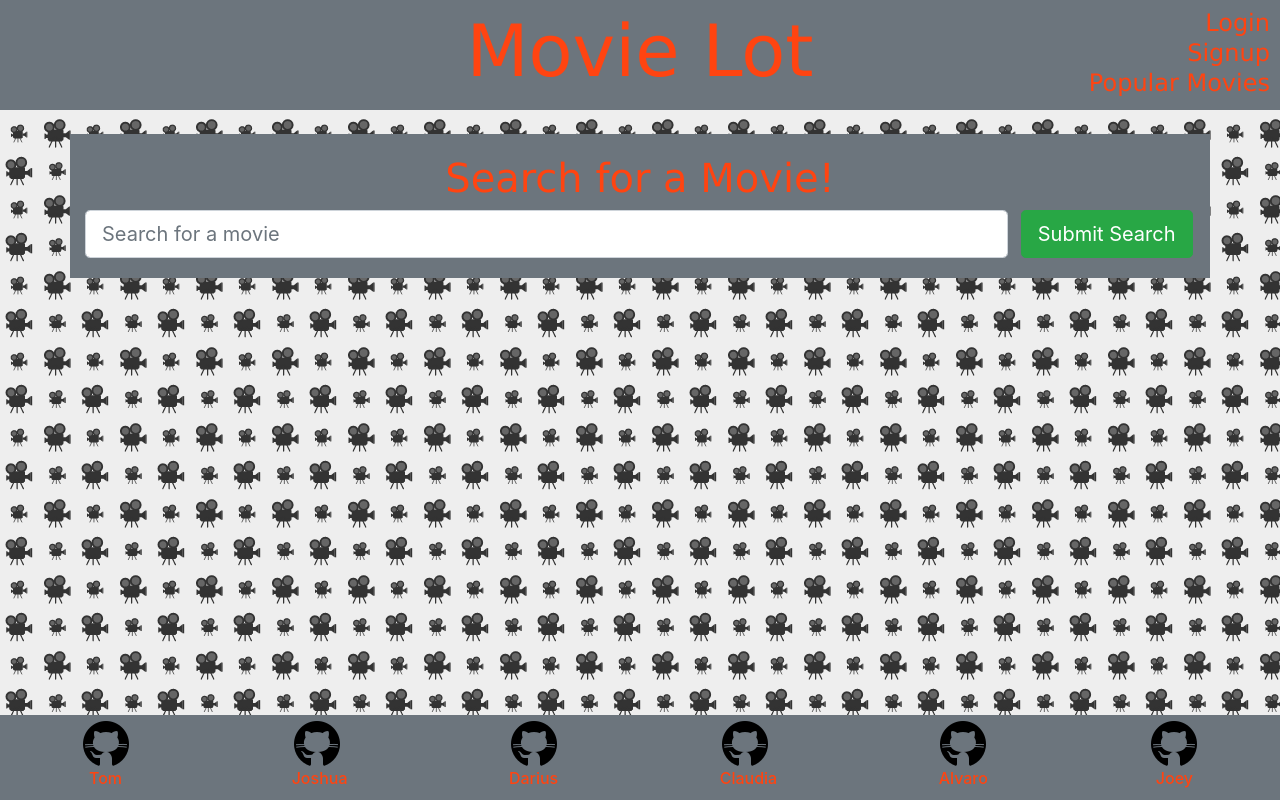
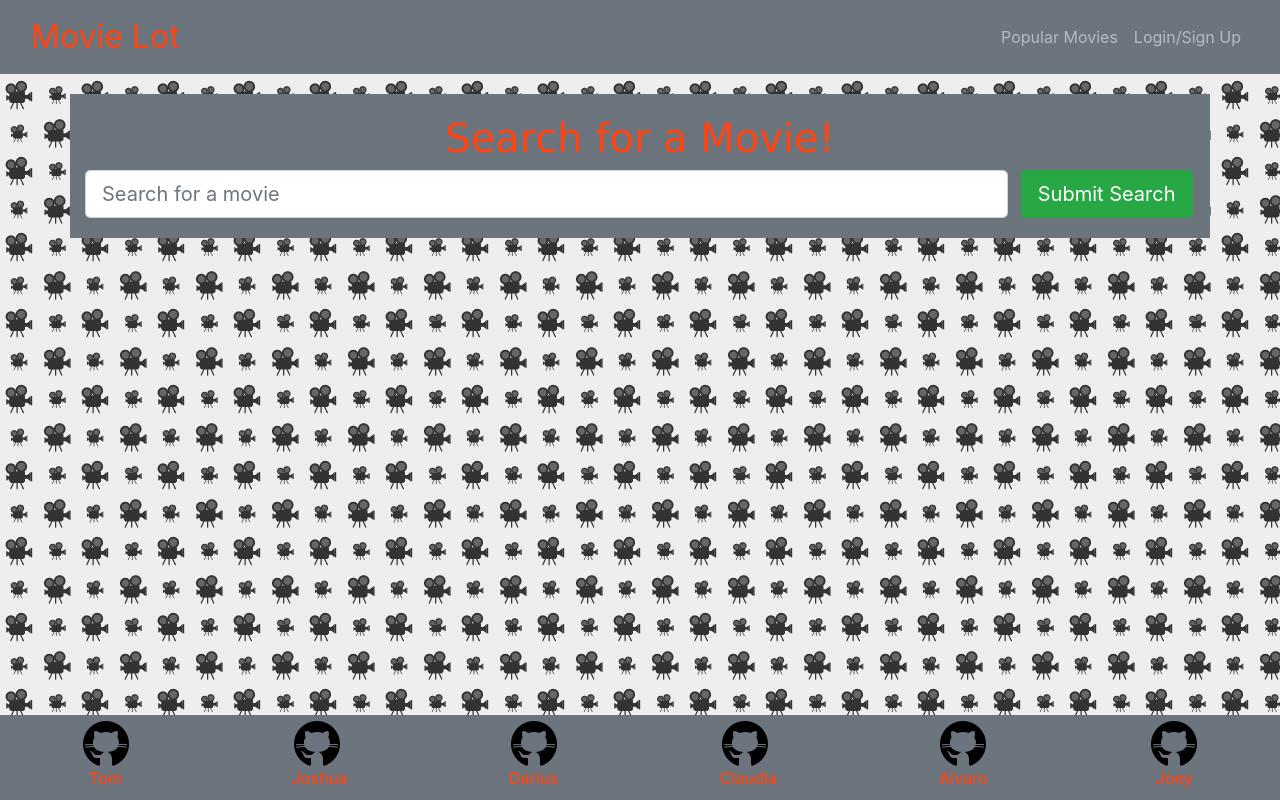
Before and after one commit to layc41/final-countdown, a React (Create React App) app in the folder client/: page / in a window 1280 px wide. Built offline with nearby package versions, Linux system fonts and the light colour scheme.

Commit message:
navbar updated

```diff
--- a/client/src/components/Navbar.js
+++ b/client/src/components/Navbar.js
@@ -1,50 +1,81 @@
-import React from 'react';
+import React, { useState } from 'react';
 import { Link } from 'react-router-dom';
+import { Navbar, Nav, Container, Modal, Tab } from 'react-bootstrap';
 import Auth from '../utils/auth';
+import SignUpForm from './SignupForm'
+import LoginForm from './LoginForm'
 
-function Navbar() {
+function AppNavbar() {
     const logout = event => {
         event.preventDefault();
         Auth.logout();
     };
 
+    // set modal display state
+  const [showModal, setShowModal] = useState(false);
+
     return (
-        <header className="bg-secondary mb-4 py-2 flex-row align-center">
-            <div className="container flex-row justify-space-between-lg justify-center align-center">
-            <Link to="/">
-                <h1 className='title'>Movie Lot</h1>
-            </Link>
-
-            <nav className="text-center">
+        <>
+          <Navbar bg='secondary' variant='dark' expand='lg'>
+            <Container fluid>
+              <Navbar.Brand id='title' as={Link} to='/'>
+                Movie Lot
+              </Navbar.Brand>
+              <Navbar.Toggle aria-controls='navbar' />
+              <Navbar.Collapse id='navbar'>
+                <Nav className='ml-auto'>
+                  <Nav.Link as={Link} to='/popular'>
+                    Popular Movies
+                  </Nav.Link>
+                  {/* if user is logged in show saved books and logout */}
                   {Auth.loggedIn() ? (
                     <>
-                <a href="/" onClick={logout} className='logout-link'>
-                Logout
-                </a>
-                <a href="/popular" onClick={Link} className='popular-link'>
-                Popular Movies
-                </a>
-                <a href="/savedmovies" onClick={Link} className='saved-link'>
-                Your Lot
-                </a>
+                      <Nav.Link as={Link} to='/savedmovies'>
+                        See Your Lot
+                      </Nav.Link>
+                      <Nav.Link onClick={Auth.logout}>Logout</Nav.Link>
                     </>
                   ) : (
-                    <>
-                    <div>
-                    <Link to="/login" className='login-link'>Login</Link>
-                    </div>
-                    <div>
-                    <Link to="/popular" className='popular-link'>Popular Movies</Link>
-                    </div>
-                    <div>
-                    <Link to="/signup" className='signup-link'>Signup</Link>
-                    </div>
+                    <Nav.Link onClick={() => setShowModal(true)}>Login/Sign Up</Nav.Link>
+                  )}
+                </Nav>
+              </Navbar.Collapse>
+            </Container>
+          </Navbar>
+          {/* set modal data up */}
+          <Modal
+            size='lg'
+            show={showModal}
+            onHide={() => setShowModal(false)}
+            aria-labelledby='signup-modal'>
+            {/* tab container to do either signup or login component */}
+            <Tab.Container defaultActiveKey='login'>
+              <Modal.Header closeButton>
+                <Modal.Title id='signup-modal'>
+                  <Nav variant='pills'>
+                    <Nav.Item>
+                      <Nav.Link eventKey='login'>Login</Nav.Link>
+                    </Nav.Item>
+                    <Nav.Item>
+                      <Nav.Link eventKey='signup'>Sign Up</Nav.Link>
+                    </Nav.Item>
+                  </Nav>
+                </Modal.Title>
+              </Modal.Header>
+              <Modal.Body>
+                <Tab.Content>
+                  <Tab.Pane eventKey='login'>
+                    <LoginForm handleModalClose={() => setShowModal(false)} />
+                  </Tab.Pane>
+                  <Tab.Pane eventKey='signup'>
+                    <SignUpForm handleModalClose={() => setShowModal(false)} />
+                  </Tab.Pane>
+                </Tab.Content>
+              </Modal.Body>
+            </Tab.Container>
+          </Modal>
         </>
-                    )}
-                    </nav>
-                    </div>
-                    </header>
       );
-                }
+    };
 
-export default Navbar;
+export default AppNavbar;
--- a/client/src/components/TopRated.js
+++ b/client/src/components/TopRated.js
@@ -1,27 +1,27 @@
 import React, { useEffect, useState } from 'react';
 
-import { Container, Card, CardColumns, Row, Col, CardDeck } from 'react-bootstrap';
+import { Container, Card, Row, CardDeck } from 'react-bootstrap';
 import { popular } from '../utils/API';
 
 const TopRated = () => {
   const [trendingData, setTrendingData] = useState([]);
 
 
-  const trendingMovies = async (event) => {
-    try{
-    const response = await popular();
-    const trending = await response.json();
+  // const trendingMovies = async (event) => {
+  //   try{
+  //   const response = await popular();
+  //   const trending = await response.json();
 
-    const trendingData = trending.results.map((movie) => ({
-      movieId: movie.id,
-      image: movie.poster_path
-    }));
+  //   const trendingData = trending.results.map((movie) => ({
+  //     movieId: movie.id,
+  //     image: movie.poster_path
+  //   }));
 
-    setTrendingData(trendingData);
-  } catch (err) {
-    console.error(err);
-  }
-  };
+  //   setTrendingData(trendingData);
+  // } catch (err) {
+  //   console.error(err);
+  // }
+  // };
 
 //   trendingMovies()
 //     .catch(error => {
--- a/client/src/index.css
+++ b/client/src/index.css
@@ -111,6 +111,7 @@
 
 .search {
   padding: 20px;
+  margin-top: 20px;
 }
 
 .search-headers {
@@ -188,3 +189,16 @@
   margin-left: var(--spacing-two);
   color: #ff4411;
 }
+
+#title {
+  color: #ff4411;
+  font-size: 2rem;
+}
+
+.nav-link {
+  color: #ff4411;
+}
+
+.navbar-toggler-icon {
+  color: black;
+}
--- a/client/src/pages/SavedMovies.js
+++ b/client/src/pages/SavedMovies.js
@@ -1,6 +1,6 @@
 import { useQuery } from '@apollo/react-hooks';
-import React, { useState, useEffect } from 'react';
-import { Jumbotron, Container, Col, Form, Button, Card, CardColumns, CardGroup, Row } from 'react-bootstrap';
+import React, { useState } from 'react';
+import { Container, Col,  Button, Card, CardGroup, Row } from 'react-bootstrap';
 import Auth from '../utils/auth'
 import { REMOVE_MOVIE } from '../utils/mutations';
 import { QUERY_ME } from '../utils/queries';
--- a/client/src/pages/SearchMovies.js
+++ b/client/src/pages/SearchMovies.js
@@ -1,5 +1,5 @@
 import React, { useState, useEffect } from 'react';
-import { Jumbotron, Container, Col, Form, Button, Card, CardColumns, CardGroup, Row } from 'react-bootstrap';
+import { Container, Col, Form, Button, Card, CardGroup, Row } from 'react-bootstrap';
 import Auth from '../utils/auth';
 import { searchMovieDb } from '../utils/API';
 import { useMutation } from '@apollo/react-hooks';
--- a/client/src/utils/idb.js
+++ b/client/src/utils/idb.js
@@ -74,7 +74,7 @@
           // clear store after successful upload
           transactionObjectStore.clear();
 
-          alert('All offline transactions have been submitted');
+          alert('All offline movies have been submitted');
         })
         .catch(err => console.log(err));
     }
```
Lines whose indentation alone changed are shown as unchanged.
